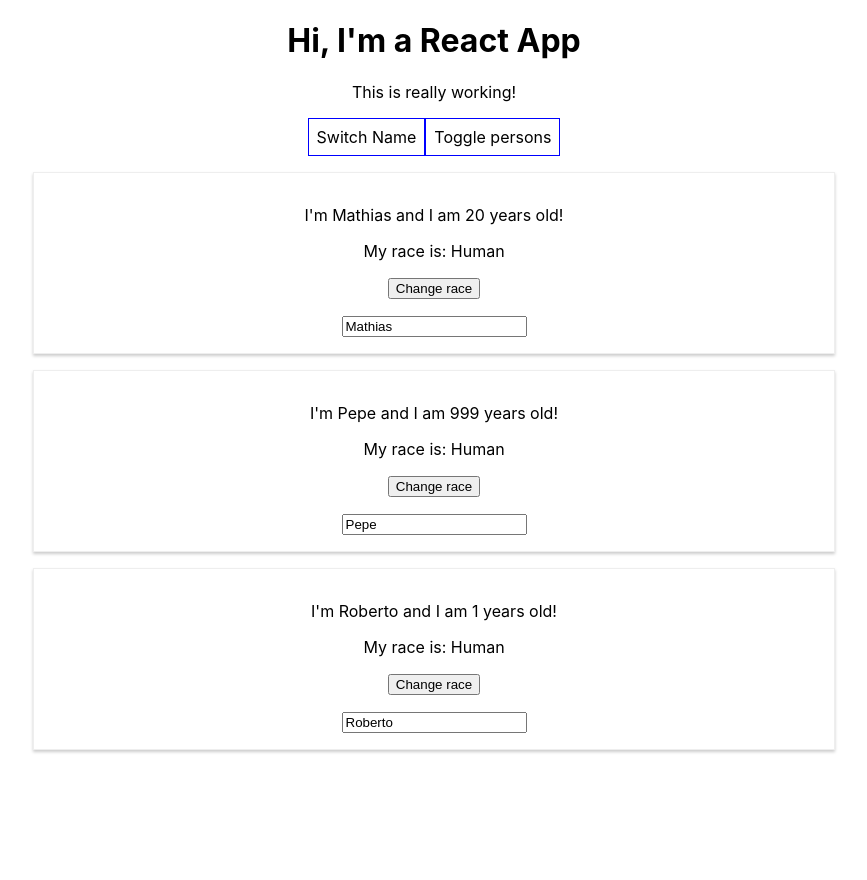
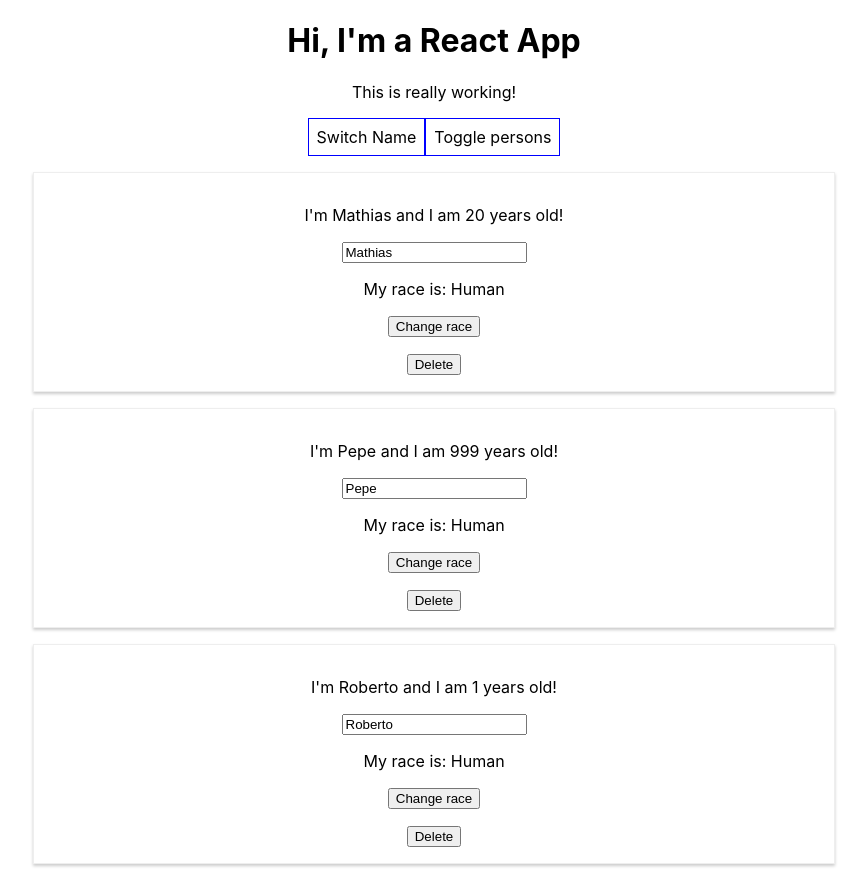
Before and after one commit to MathiasMinacapilli/react-complete-guide, a React (Create React App) app: page / in a window 1280 px wide. Both pictures are taken after a click on the button "Toggle persons". Shown: the whole page, without its empty margins (206-1073 px from the left). Before the commit the page ends 800 px from the top, so only its background shows below. Built offline with nearby package versions, Linux system fonts and the light colour scheme.

Commit message:
Added a button in order to delete a person (it updates the state of our app

```diff
--- a/src/App.js
+++ b/src/App.js
@@ -38,6 +38,13 @@
     })
   }
 
+  deletePersonHandler = (personIndex) => {
+    //const persons = this.state.persons.slice(); //slice() copies the array into the left var
+    const persons = [...this.state.persons]; //... spreads the array (like copying)
+    persons.splice(personIndex, 1);
+    this.setState({persons: persons});
+  }
+
   togglePersonsHandler = () => {
     const doesShow = this.state.showPersons;
     this.setState({showPersons: !doesShow});
@@ -57,8 +64,11 @@
     if(this.state.showPersons) {
       persons = (
         <div>
-          {this.state.persons.map(person => {
-            return <Person name={person.name} age={person.age} />
+          {this.state.persons.map((person, index) => {
+            return <Person
+              clickDelete={() => this.deletePersonHandler(index)}
+              name={person.name}
+              age={person.age} />
           })}
         </div>
       );
--- a/src/Person/Person.js
+++ b/src/Person/Person.js
@@ -22,10 +22,11 @@
     return (
         <div className="Person">
             <p onClick={props.click}>I'm {props.name} and I am {props.age} years old!</p>
+            <input type="text" value={props.name} onChange={props.changed} />
             <p>My race is: {personsState.race}</p>
             <button onClick={changeRaceHandler}>Change race</button>
             <p>{props.children}</p>
-            <input type="text" value={props.name} onChange={props.changed} />
+            <button onClick={props.clickDelete}>Delete</button>
         </div>
     );
 };
```
